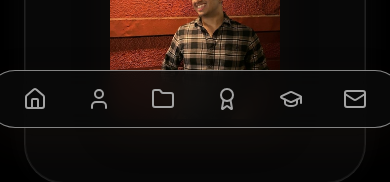
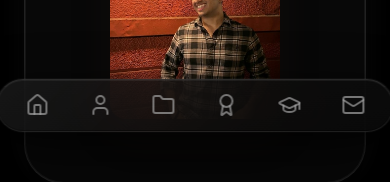
Before and after one commit to chris-h-edmond/portfolio, a React (Vite) app: page / in a window 390 px wide. Shown: the part 692-874 px from the top of the page. Built offline with nearby package versions, Linux system fonts and the light colour scheme; a web font is replaced by a local one.

Commit message:
Sidebar : added dark morphism

```diff
--- a/src/App.css
+++ b/src/App.css
@@ -767,51 +767,110 @@ textarea.form-input {
   z-index: 100;
   display: flex;
   flex-direction: column;
-  background: var(--bg-nav);
-  backdrop-filter: blur(10px);
-  -webkit-backdrop-filter: blur(10px);
-  border: 1px solid rgba(255, 255, 255, 0.5);
+
+  /* Dark glassmorphism core */
+  background: linear-gradient(
+    160deg,
+    rgba(18, 18, 18, 0.82) 0%,
+    rgba(10, 10, 10, 0.92) 100%
+  );
+  backdrop-filter: blur(32px) saturate(160%);
+  -webkit-backdrop-filter: blur(32px) saturate(160%);
+
+  /* Layered shadows: depth + inner highlight + faint accent glow */
+  box-shadow:
+    0 24px 60px rgba(0, 0, 0, 0.7),
+    0 4px 16px rgba(0, 0, 0, 0.5),
+    inset 0 1px 0 rgba(255, 255, 255, 0.06),
+    inset 0 -1px 0 rgba(0, 0, 0, 0.4),
+    0 0 0 1px rgba(255, 255, 255, 0.05);
+
+  /* Top-edge highlight hairline as border */
+  border: 1px solid rgba(255, 255, 255, 0.08);
+  border-top-color: rgba(255, 255, 255, 0.13);
+
   border-radius: var(--radius-global);
-  padding: 1rem 0;
-  box-shadow: var(--shadow-strong);
+  padding: 0.75rem 0;
   overflow: hidden;
-  transition: width 0.3s cubic-bezier(0.4, 0, 0.2, 1);
+  transition: width 0.3s cubic-bezier(0.4, 0, 0.2, 1),
+              box-shadow 0.3s ease;
   width: 64px;
-  /* Default width (icons only) */
+}
+
+/* Subtle glass sheen overlay */
+.sticky-sidebar::before {
+  content: '';
+  position: absolute;
+  inset: 0;
+  background: linear-gradient(
+    135deg,
+    rgba(255, 255, 255, 0.03) 0%,
+    transparent 60%
+  );
+  border-radius: inherit;
+  pointer-events: none;
 }
 
 .sticky-sidebar:hover {
-  width: 160px;
-  /* Expanded width */
+  width: 168px;
+  box-shadow:
+    0 28px 70px rgba(0, 0, 0, 0.75),
+    0 6px 20px rgba(0, 0, 0, 0.55),
+    inset 0 1px 0 rgba(255, 255, 255, 0.08),
+    inset 0 -1px 0 rgba(0, 0, 0, 0.4),
+    0 0 0 1px rgba(255, 255, 255, 0.07);
 }
 
 .nav-link {
   display: flex;
   align-items: center;
-  padding: 1rem;
-  color: var(--text-primary);
+  padding: 0.9rem 1rem;
+  color: rgba(163, 163, 163, 0.7);
   text-decoration: none;
   position: relative;
   transition: all var(--transition-fast);
   white-space: nowrap;
 }
 
+/* Glowing left bar indicator on hover/active */
+.nav-link::before {
+  content: '';
+  position: absolute;
+  left: 0;
+  top: 50%;
+  transform: translateY(-50%) scaleY(0);
+  width: 3px;
+  height: 60%;
+  background: #f97316;
+  border-radius: 0 3px 3px 0;
+  box-shadow: 0 0 8px rgba(249, 115, 22, 0.6);
+  transition: transform 0.2s cubic-bezier(0.4, 0, 0.2, 1), opacity 0.2s;
+  opacity: 0;
+}
+
+.nav-link:hover::before,
+.nav-link.active::before {
+  transform: translateY(-50%) scaleY(1);
+  opacity: 1;
+}
+
 .nav-icon {
   width: 32px;
-  /* Fixed width to keep icons centered when collapsed */
   display: flex;
   justify-content: center;
   align-items: center;
   flex-shrink: 0;
+  transition: color var(--transition-fast);
 }
 
 .nav-label {
   opacity: 0;
-  transform: translateX(10px);
-  transition: opacity 0.3s, transform 0.3s;
+  transform: translateX(8px);
+  transition: opacity 0.25s ease, transform 0.25s ease;
   font-weight: 500;
-  font-size: 0.95rem;
-  margin-left: 0.5rem;
+  font-size: 0.9rem;
+  margin-left: 0.6rem;
+  letter-spacing: 0.01em;
 }
 
 .sticky-sidebar:hover .nav-label {
@@ -821,23 +880,38 @@ textarea.form-input {
 
 .nav-link:hover,
 .nav-link.active {
-  color: var(--color-accent);
-  background-color: rgba(238, 99, 82, 0.05);
-  /* Subtle hover bg */
+  color: #ffffff;
+  background: rgba(249, 115, 22, 0.08);
+}
+
+.nav-link:hover .nav-icon,
+.nav-link.active .nav-icon {
+  color: #f97316;
+  filter: drop-shadow(0 0 6px rgba(249, 115, 22, 0.5));
+}
+
+/* Divider between link groups */
+.nav-divider {
+  height: 1px;
+  background: rgba(255, 255, 255, 0.05);
+  margin: 0.4rem 1rem;
 }
 
 @media (max-width: 768px) {
   .sticky-sidebar {
     top: auto;
-    bottom: 1.5rem;
+    bottom: 1.25rem;
     left: 50%;
     transform: translateX(-50%);
     right: auto;
     flex-direction: row;
-    width: auto;
+    width: auto !important;
     border-radius: 999px;
-    /* Pill shaped bottom nav */
-    padding: 0 1rem;
+    padding: 0 0.5rem;
+  }
+
+  .sticky-sidebar::before {
+    border-radius: 999px;
   }
 
   .sticky-sidebar:hover {
@@ -845,12 +919,17 @@ textarea.form-input {
   }
 
   .nav-link {
-    padding: 1rem 1.25rem;
+    padding: 0.85rem 1.1rem;
+    margin: 0 2px;
+    border-radius: 999px;
+  }
+
+  .nav-link::before {
+    display: none;
   }
 
   .nav-label {
     display: none;
-    /* Hide labels completely on mobile */
   }
 
   .nav-icon {
```
